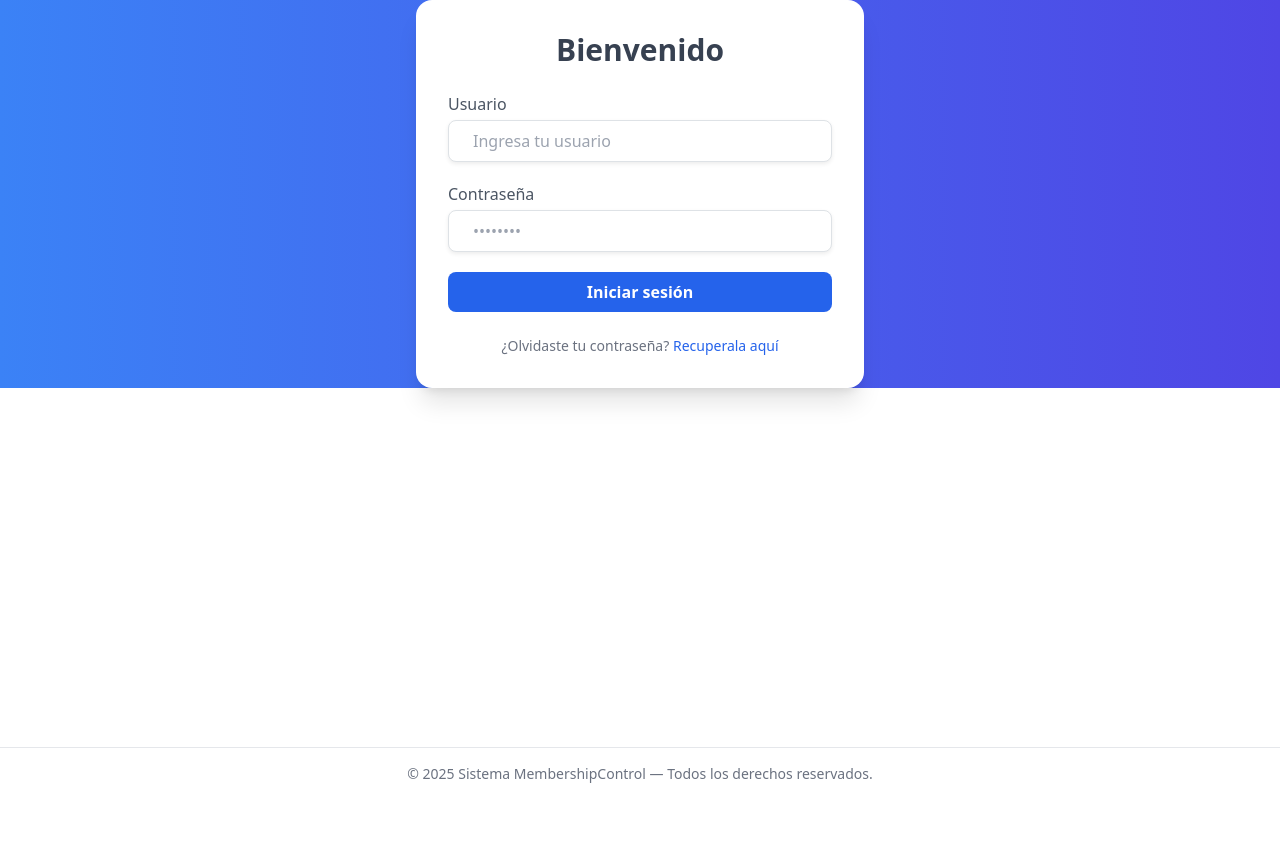
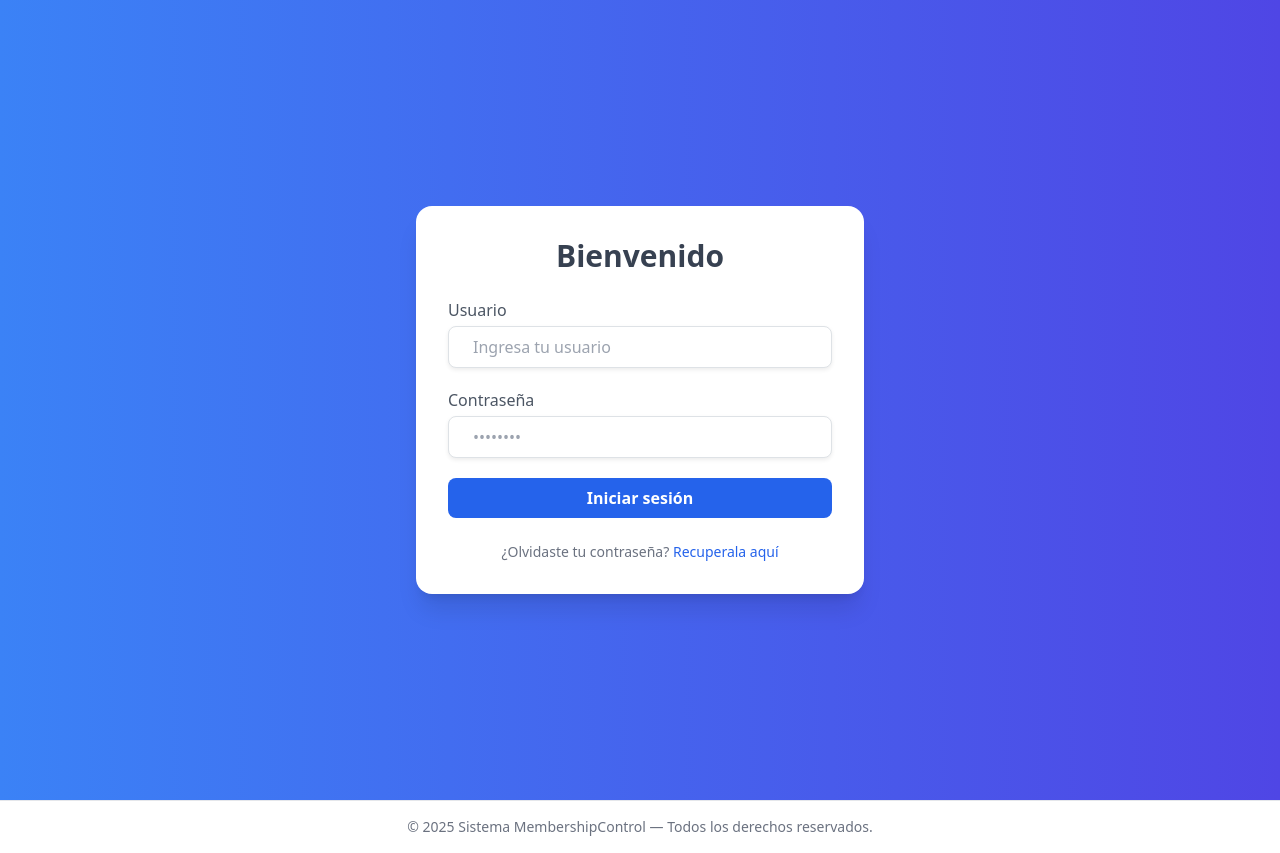
Before and after one commit to Darkohh16/membership_control, a Django app: page / in a window 1280 px wide. Before the commit the page ends 783 px from the top, so only its background shows below. Run offline with Django 5.2, Linux system fonts and the light colour scheme; some libraries are stand-ins or nearby versions.

Commit message:
refactor: limpieza en templates login

```diff
--- a/templates/accounts/login.html
+++ b/templates/accounts/login.html
@@ -1,7 +1,7 @@
 {% extends 'base.html' %}
 {% block title %} Iniciar sesión {% endblock %}
 {% block content %}
-<div class="bg-gradient-to-r from-blue-500 to-indigo-600 flex flex-grow items-center justify-center">
+<div class="min-h-screen bg-gradient-to-r from-blue-500 to-indigo-600 flex items-center justify-center">
   <div class="bg-white shadow-xl rounded-2xl p-8 w-full max-w-md">
     <h2 class="text-3xl font-bold text-center text-gray-700 mb-6">Bienvenido</h2>
 
```
